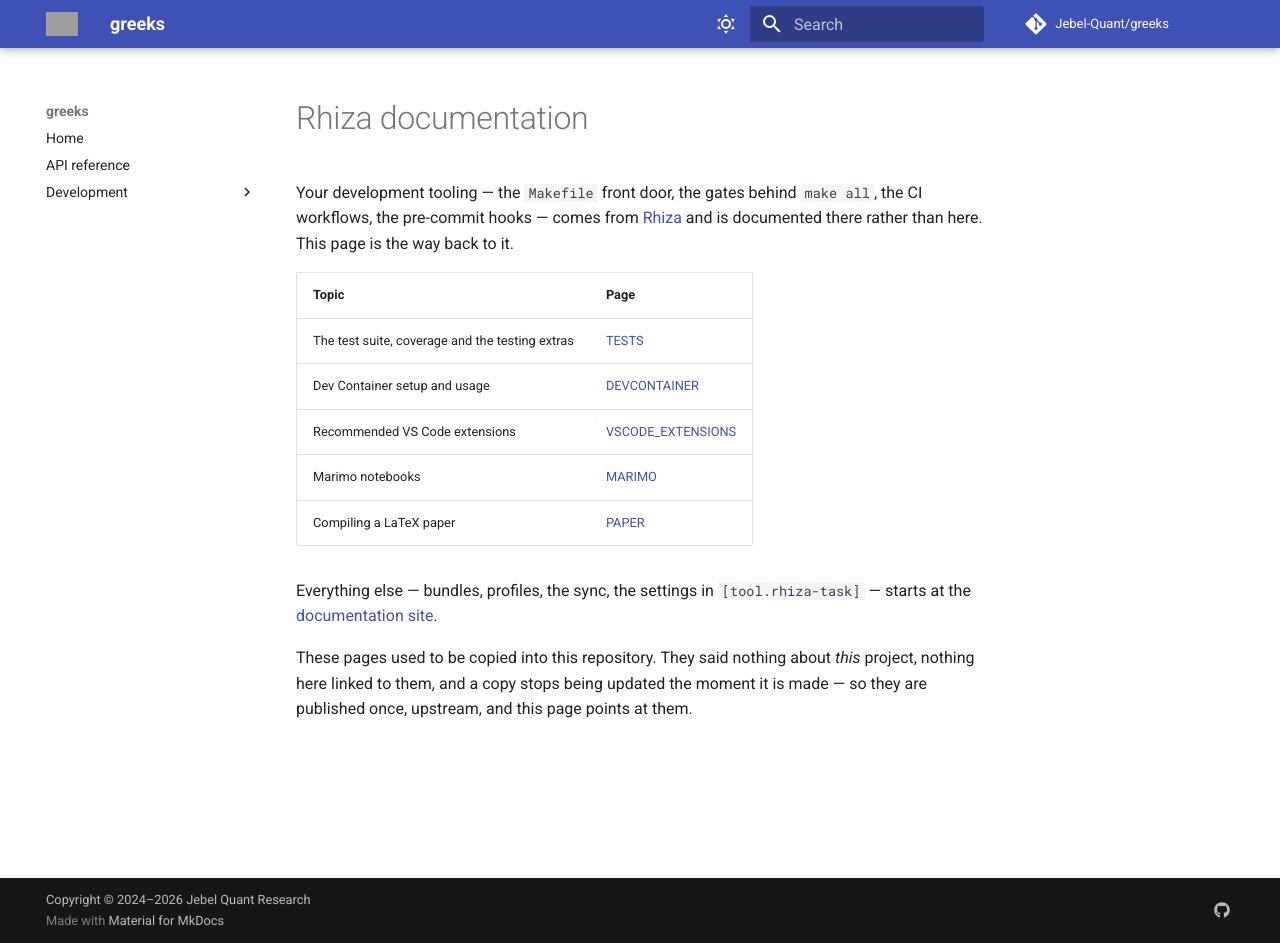
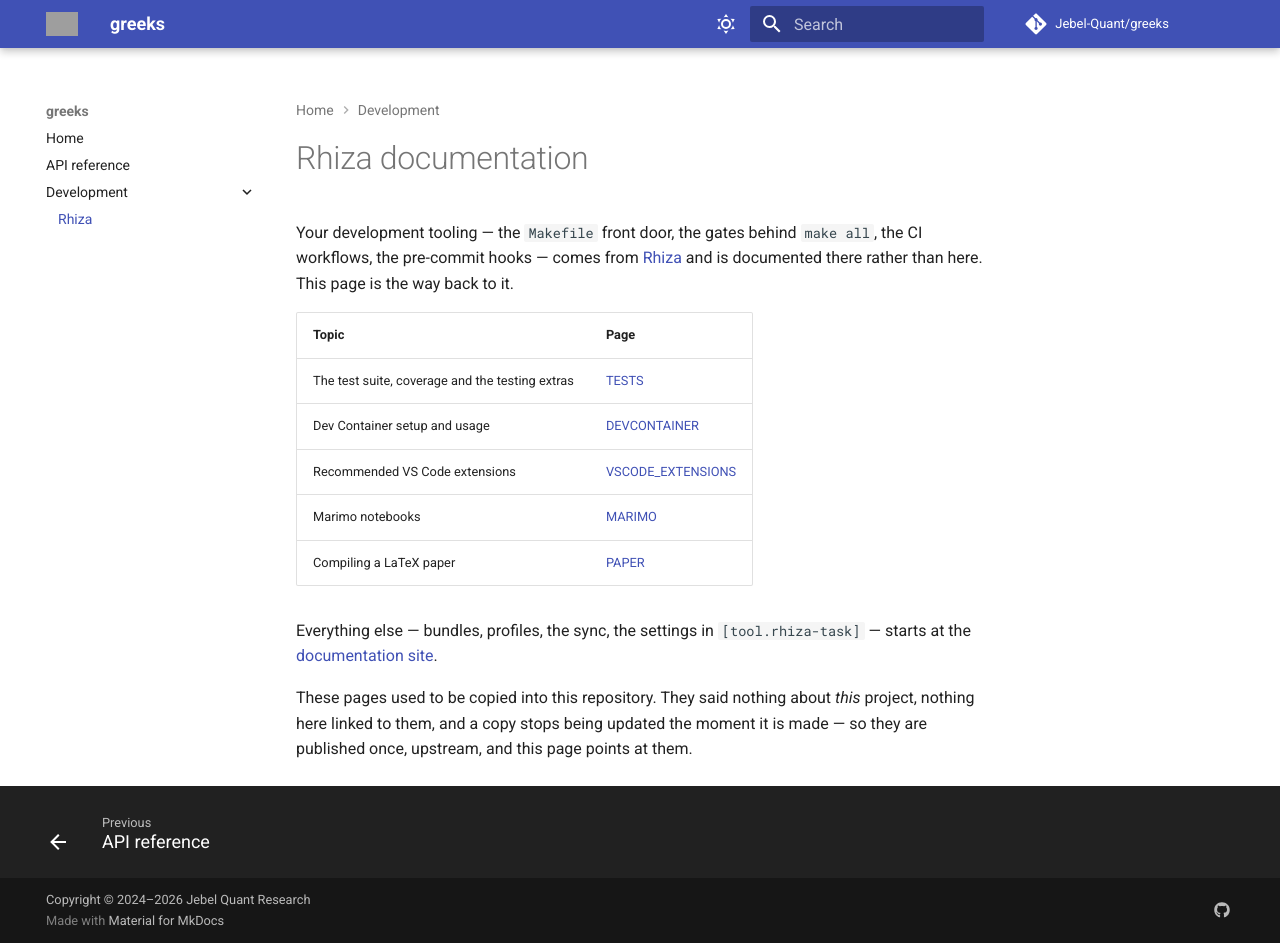
Before and after one commit to Jebel-Quant/greeks, an MkDocs documentation site: the page built from docs/development/rhiza.md, in a window 1280 px wide and 943 px high. Built offline with MkDocs 1.6.1 and Material for MkDocs 9.7.7, drawn with Linux system fonts in a browser that asks for light colours; comment, search, counter and statistics services are not loaded.

Commit message:
fix(ci): repoint docs nav at the pages rhiza v1.7.1 ships
v1.7.1 replaces docs/development/{TESTS,MARIMO}.md with a single
development/rhiza.md linking to the upstream guides, and rhiza-task 1.4.1
adds the book-nav gate, which fails on any nav target missing from the
built book.

```diff
--- a/mkdocs.yml
+++ b/mkdocs.yml
@@ -12,8 +12,7 @@ nav:
   - Home: index.md
   - API reference: api.md
   - Development:
-    - Tests: development/TESTS.md
-    - Marimo: development/MARIMO.md
+    - Rhiza: development/rhiza.md
 
 extra:
   social:
```
